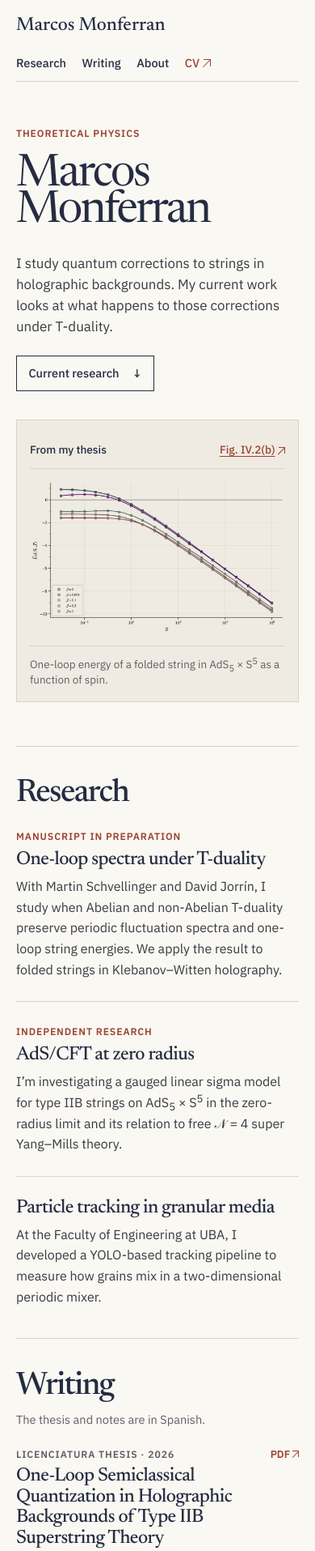
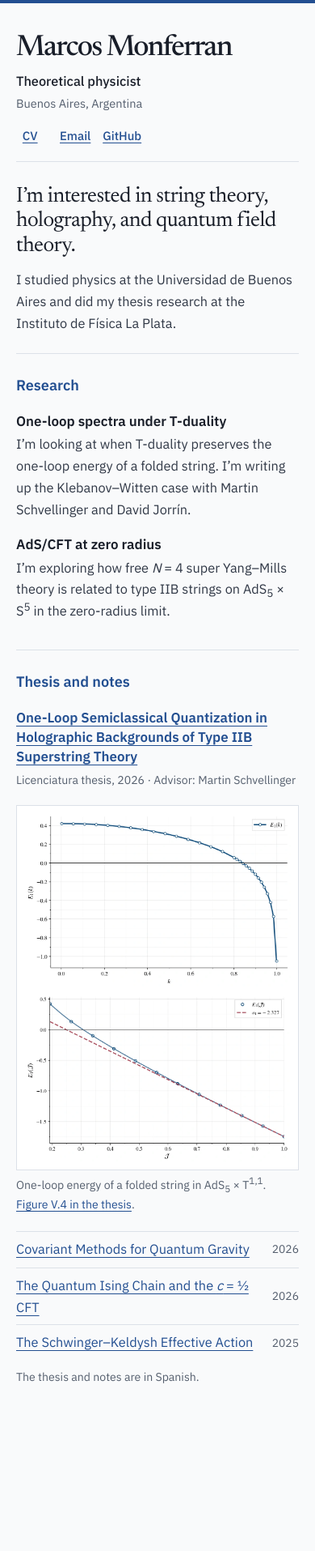
Before and after one commit to Monferran/monferran.github.io, a plain HTML site: page index.html in a window 390 px wide. Shown: the top 1915 px of the page at 81% size. After the commit the page ends 1794 px from the top, so only its background shows below. Drawn offline with Linux system fonts and the light colour scheme.

Commit message:
Redesign academic homepage and feature T11 thesis plots

```diff
--- a/index.html
+++ b/index.html
@@ -3,138 +3,83 @@
 <head>
   <meta charset="utf-8">
   <meta name="viewport" content="width=device-width, initial-scale=1">
-  <title>Marcos Monferran | Theoretical Physics</title>
-  <meta name="description" content="Marcos Monferran’s research in semiclassical string theory and holography. Research, thesis, notes, and curriculum vitae.">
-  <meta name="theme-color" content="#faf8f2">
+  <title>Marcos Monferran | Theoretical Physicist</title>
+  <meta name="description" content="Marcos Monferran, theoretical physicist in Buenos Aires. String theory, holography, and quantum field theory.">
+  <meta name="theme-color" content="#f9fafb">
   <link rel="canonical" href="https://monferran.github.io/">
   <link rel="icon" href="assets/favicon.png" type="image/png">
-  <link rel="preload" href="assets/fonts/newsreader.woff2" as="font" type="font/woff2" crossorigin>
   <link rel="stylesheet" href="style.css">
   <meta property="og:type" content="website">
-  <meta property="og:title" content="Marcos Monferran | Theoretical Physics">
-  <meta property="og:description" content="Semiclassical string theory and holography. Research, thesis, and notes.">
+  <meta property="og:title" content="Marcos Monferran | Theoretical Physicist">
+  <meta property="og:description" content="String theory, holography, and quantum field theory.">
   <meta property="og:url" content="https://monferran.github.io/">
 </head>
-<body id="top">
+<body>
   <a class="skip-link" href="#main">Skip to content</a>
-  <header class="site-header shell">
-    <a class="wordmark" href="./">Marcos Monferran</a>
-    <nav aria-label="Main navigation">
-      <a href="#research">Research</a>
-      <a href="#writing">Writing</a>
-      <a href="#about">About</a>
-      <a class="nav-cv" href="assets/Marcos_Monferran_CV.pdf" aria-label="Curriculum vitae (PDF)">
-        CV <span class="out-arrow" aria-hidden="true"></span>
-      </a>
+
+  <div class="layout">
+    <header class="identity">
+      <h1>Marcos<br> Monferran</h1>
+      <p class="role">Theoretical physicist</p>
+      <p class="location">Buenos Aires, Argentina</p>
+
+      <nav class="links" aria-label="CV and contact">
+        <a href="assets/Marcos_Monferran_CV.pdf" aria-label="CV (PDF)">CV</a>
+        <a href="mailto:marcosagustinmonferran@gmail.com">Email</a>
+        <a href="https://github.com/Monferran">GitHub</a>
       </nav>
+      <span id="contact" class="anchor" aria-hidden="true"></span>
+      <span id="contacto" class="anchor" aria-hidden="true"></span>
     </header>
 
-  <main class="shell" id="main" tabindex="-1">
-    <section class="intro" aria-labelledby="name">
-      <div>
-        <p class="eyebrow">Theoretical physics</p>
-        <h1 id="name">Marcos <span>Monferran</span></h1>
-        <p class="introduction">I study quantum corrections to strings in holographic backgrounds. My current work looks at what happens to those corrections under T-duality.</p>
-        <a class="action" href="#research">Current research <span aria-hidden="true">↓</span></a>
+    <main id="main" tabindex="-1">
+      <div id="about" class="introduction">
+        <span id="sobre-mi" class="anchor" aria-hidden="true"></span>
+        <p class="interests">I’m interested in string theory, holography, and quantum field theory.</p>
+        <p>I studied physics at the Universidad de Buenos Aires and did my thesis research at the Instituto de Física La Plata.</p>
       </div>
 
-      <figure class="thesis-figure">
-        <div class="figure-heading">
-          <span>From my thesis</span>
-          <a href="assets/tesis.pdf#page=56">Fig. IV.2(b) <span class="out-arrow" aria-hidden="true"></span></a>
-        </div>
-        <img src="assets/folded-string-energy.webp" width="1120" height="678"
-          alt="Five curves of one-loop energy versus spin at fixed angular momentum. The curves approach a common slope at large spin on the logarithmic axis.">
-        <figcaption>One-loop energy of a folded string in AdS<sub>5</sub> × S<sup>5</sup> as a function of spin.</figcaption>
-      </figure>
-    </section>
-
-    <span id="trabajo" class="legacy-anchor" aria-hidden="true"></span>
-    <section id="research" class="section">
-      <h2>Research</h2>
-      <div class="entries">
-        <article class="entry">
-          <p class="eyebrow">Manuscript in preparation</p>
+      <section id="research" aria-labelledby="research-heading">
+        <span id="trabajo" class="anchor" aria-hidden="true"></span>
+        <h2 id="research-heading">Research</h2>
+        <div class="projects">
+          <article>
             <h3>One-loop spectra under T-duality</h3>
-          <p>With Martin Schvellinger and David Jorrín, I study when Abelian and non-Abelian T-duality preserve periodic fluctuation spectra and one-loop string energies. We apply the result to folded strings in Klebanov–Witten holography.</p>
+            <p>I’m looking at when T-duality preserves the one-loop energy of a folded string. I’m writing up the Klebanov–Witten case with Martin Schvellinger and David Jorrín.</p>
           </article>
-        <article class="entry">
-          <p class="eyebrow">Independent research</p>
+          <article>
             <h3>AdS/CFT at zero radius</h3>
-          <p>I’m investigating a gauged linear sigma model for type IIB strings on AdS<sub>5</sub> × S<sup>5</sup> in the zero-radius limit and its relation to free 𝒩 = 4 super Yang–Mills theory.</p>
-        </article>
-        <article class="entry">
-          <h3>Particle tracking in granular media</h3>
-          <p>At the Faculty of Engineering at UBA, I developed a YOLO-based tracking pipeline to measure how grains mix in a two-dimensional periodic mixer.</p>
+            <p>I’m exploring how free <i>N</i> = 4 super Yang–Mills theory is related to type IIB strings on AdS<sub>5</sub> × S<sup>5</sup> in the zero-radius limit.</p>
           </article>
         </div>
       </section>
 
-    <span id="textos" class="legacy-anchor" aria-hidden="true"></span>
-    <section id="writing" class="section">
-      <div>
-        <h2>Writing</h2>
-        <p class="section-note">The thesis and notes are in Spanish.</p>
+      <section id="writing" aria-labelledby="writing-heading">
+        <span id="textos" class="anchor" aria-hidden="true"></span>
+        <h2 id="writing-heading">Thesis and notes</h2>
+
+        <article class="thesis">
+          <h3><a href="assets/tesis.pdf">One-Loop Semiclassical Quantization in Holographic Backgrounds of Type IIB Superstring Theory</a></h3>
+          <p class="document-info">Licenciatura thesis, 2026 · Advisor: Martin Schvellinger</p>
+          <figure class="thesis-figure">
+            <div class="panels">
+              <img src="assets/t11-energy-modulus.webp" width="1013" height="663" loading="lazy"
+                alt="One-loop energy versus the elliptic modulus k. The energy decreases and crosses zero near k = 0.84.">
+              <img src="assets/t11-energy-charge.webp" width="1069" height="677" loading="lazy"
+                alt="One-loop energy versus angular momentum. The numerical data approach the dashed linear fit at larger angular momentum.">
             </div>
-      <ul class="documents">
-        <li>
-          <a href="assets/tesis.pdf" aria-describedby="thesis-detail">
-            <span>
-              <span class="document-meta">Licenciatura thesis · 2026</span>
-              <span class="document-title">One-Loop Semiclassical Quantization in Holographic Backgrounds of Type IIB Superstring Theory</span>
-            </span>
-            <span class="document-format">PDF <span class="out-arrow" aria-hidden="true"></span></span>
-          </a>
-          <p id="thesis-detail">Folded strings in AdS<sub>5</sub> × S<sup>5</sup>, AdS<sub>5</sub> × T<sup>1,1</sup>, and AdS<sub>5</sub>–Schwarzschild × S<sup>5</sup>. Advised by Martin Schvellinger.</p>
-        </li>
-        <li>
-          <a href="assets/metodosCovariantes.pdf">
-            <span>
-              <span class="document-meta">General relativity · 2026</span>
-              <span class="document-title">Covariant Methods for Quantum Gravity</span>
-            </span>
-            <span class="document-format">PDF <span class="out-arrow" aria-hidden="true"></span></span>
-          </a>
-        </li>
-        <li>
-          <a href="assets/isingMass.pdf">
-            <span>
-              <span class="document-meta">Solid state physics · 2026</span>
-              <span class="document-title">The Quantum Ising Chain and the <i>c</i> = ½ CFT</span>
-            </span>
-            <span class="document-format">PDF <span class="out-arrow" aria-hidden="true"></span></span>
-          </a>
-        </li>
-        <li>
-          <a href="assets/camposCTP.pdf">
-            <span>
-              <span class="document-meta">Quantum field theory · 2025</span>
-              <span class="document-title">The Schwinger–Keldysh Effective Action</span>
-            </span>
-            <span class="document-format">PDF <span class="out-arrow" aria-hidden="true"></span></span>
-          </a>
-        </li>
+            <figcaption>One-loop energy of a folded string in AdS<sub>5</sub> × T<sup>1,1</sup>. <a href="assets/tesis.pdf#page=68">Figure V.4 in the thesis</a>.</figcaption>
+          </figure>
+        </article>
+
+        <ul class="notes">
+          <li><a href="assets/metodosCovariantes.pdf">Covariant Methods for Quantum Gravity</a><time datetime="2026">2026</time></li>
+          <li><a href="assets/isingMass.pdf">The Quantum Ising Chain and the <i>c</i> = ½ CFT</a><time datetime="2026">2026</time></li>
+          <li><a href="assets/camposCTP.pdf">The Schwinger–Keldysh Effective Action</a><time datetime="2025">2025</time></li>
         </ul>
-    </section>
-
-    <span id="sobre-mi" class="legacy-anchor" aria-hidden="true"></span>
-    <section id="about" class="section">
-      <h2>About</h2>
-      <div class="about-copy">
-        <p>I live in Buenos Aires. I completed my Licenciatura in Physics at the Universidad de Buenos Aires in 2026 and did my thesis research at the Instituto de Física La Plata (IFLP, CONICET–UNLP).</p>
-        <p>In July 2026, I presented a poster on the semiclassical quantization of rotating strings at Advances in Quantum Gravity &amp; Strings in La Plata. I also attended the Perimeter–SAIFR–IFT Journeys into Theoretical Physics in São Paulo.</p>
-        <p>Outside physics, I play chess. I’ve been vegan for ten years.</p>
-      </div>
+        <p class="document-info language-note">The thesis and notes are in Spanish.</p>
       </section>
     </main>
-
-  <span id="contacto" class="legacy-anchor" aria-hidden="true"></span>
-  <footer class="site-footer shell" id="contact">
-    <h2>Contact</h2>
-    <div>
-      <a href="mailto:marcosagustinmonferran@gmail.com">marcosagustinmonferran@gmail.com</a>
-      <a href="https://github.com/Monferran">GitHub <span class="out-arrow" aria-hidden="true"></span></a>
   </div>
-  </footer>
 </body>
 </html>
--- a/style.css
+++ b/style.css
@@ -1,7 +1,6 @@
 @font-face {
   font-family: Newsreader;
   src: url("assets/fonts/newsreader.woff2") format("woff2");
-  font-style: normal;
   font-weight: 400 600;
   font-display: swap;
 }
@@ -9,23 +8,21 @@
 @font-face {
   font-family: "IBM Plex Sans";
   src: url("assets/fonts/ibm-plex-sans.woff2") format("woff2");
-  font-style: normal;
   font-weight: 400 600;
   font-display: swap;
 }
 
 :root {
   color-scheme: light;
-  --paper: #faf8f2;
-  --ink: #252c42;
-  --body: #383a43;
-  --muted: #605e66;
-  --accent: #9b4230;
-  --rule: #d9d3c7;
-  --figure: #efebe2;
-  --display: Newsreader, Georgia, serif;
-  --text: "IBM Plex Sans", Arial, sans-serif;
-  --gutter: clamp(1.25rem, 5vw, 4rem);
+  --page: #f9fafb;
+  --ink: #191e29;
+  --text: #303846;
+  --muted: #555f6e;
+  --link: #234f91;
+  --line: #dce1e8;
+  --sans: "IBM Plex Sans", Arial, sans-serif;
+  --serif: Newsreader, Georgia, serif;
+  --gutter: clamp(1.25rem, 5vw, 3.25rem);
 }
 
 *, *::before, *::after {
@@ -34,28 +31,11 @@
 
 body {
   margin: 0;
-  background: var(--paper);
-  color: var(--body);
-  font: 1rem/1.6 var(--text);
-}
-
-a {
-  color: inherit;
-  text-underline-offset: 0.22em;
-  text-decoration-thickness: 1px;
-}
-
-a:hover {
-  color: var(--accent);
-}
-
-a:focus-visible {
-  outline: 2px solid var(--accent);
-  outline-offset: 4px;
-}
-
-:target {
-  scroll-margin-top: 1rem;
+  min-width: 0;
+  border-top: 4px solid var(--link);
+  background: var(--page);
+  color: var(--text);
+  font: 1.02rem/1.65 var(--sans);
 }
 
 h1, h2, h3, p, figure {
@@ -64,383 +44,243 @@ h1, h2, h3, p, figure {
 
 h1, h2, h3 {
   color: var(--ink);
-  font-family: var(--display);
-  font-weight: 500;
-  line-height: 1.04;
 }
 
 sub, sup {
   line-height: 0;
 }
 
-.shell {
-  width: min(72rem, calc(100% - var(--gutter) * 2));
-  margin-inline: auto;
+a {
+  color: var(--link);
+  text-decoration-thickness: 1px;
+  text-underline-offset: 0.22em;
+}
+
+a:hover {
+  text-decoration-thickness: 2px;
+}
+
+a:focus-visible {
+  outline: 2px solid var(--link);
+  outline-offset: 4px;
+}
+
+.anchor {
+  display: block;
+}
+
+:target {
+  scroll-margin-top: 1.5rem;
 }
 
 .skip-link {
   position: fixed;
-  top: 0.75rem;
+  top: 0.7rem;
   left: var(--gutter);
   z-index: 1;
-  padding: 0.5rem 0.75rem;
+  padding: 0.45rem 0.7rem;
   transform: translateY(-200%);
-  color: var(--ink);
-  background: var(--paper);
+  background: var(--page);
 }
 
 .skip-link:focus {
   transform: none;
 }
 
-.site-header {
-  display: flex;
-  align-items: center;
-  justify-content: space-between;
-  gap: 1rem;
-  min-height: 5rem;
-  border-bottom: 1px solid var(--rule);
-  color: var(--ink);
+.layout {
+  display: grid;
+  grid-template-columns: minmax(12.25rem, 15rem) minmax(0, 1fr);
+  align-items: start;
+  column-gap: clamp(2rem, 6.2vw, 6rem);
+  width: min(65rem, calc(100% - 2 * var(--gutter)));
+  margin-inline: auto;
+  padding-block: clamp(3rem, 7.2vw, 6.25rem);
 }
 
-.wordmark {
-  font: 500 1.45rem/1 var(--display);
-  padding-block: 0.8rem;
-  white-space: nowrap;
-  text-decoration: none;
+.identity {
+  position: sticky;
+  top: 3rem;
 }
 
-.site-header nav {
-  display: flex;
-  flex-wrap: wrap;
-  align-items: center;
-  gap: clamp(0.75rem, 2.7vw, 2.25rem);
-  font-size: 0.91rem;
+h1 {
+  font: 500 clamp(3.15rem, 4.1vw, 4rem)/0.91 var(--serif);
+  letter-spacing: -0.047em;
+}
+
+.role {
+  margin-top: 1rem;
+  color: var(--ink);
   font-weight: 500;
 }
 
-.site-header nav a {
-  display: inline-flex;
-  align-items: center;
-  gap: 0.3em;
-  min-height: 44px;
-  text-decoration: none;
-}
-
-.site-header nav a:hover {
-  text-decoration: underline;
-}
-
-.site-header .nav-cv {
-  min-width: 44px;
-  color: var(--accent);
-}
-
-.out-arrow {
-  position: relative;
-  display: inline-block;
-  width: 0.62em;
-  height: 0.62em;
-  border-top: 1px solid currentColor;
-  border-right: 1px solid currentColor;
-  vertical-align: 0.1em;
-}
-
-.out-arrow::after {
-  position: absolute;
-  top: 0;
-  right: 0;
-  width: 0.8em;
-  height: 1px;
-  background: currentColor;
-  content: "";
-  transform: rotate(-45deg);
-  transform-origin: right;
-}
-
-.intro {
-  display: grid;
-  grid-template-columns: minmax(0, 1.16fr) minmax(0, 0.84fr);
-  align-items: center;
-  gap: clamp(2.5rem, 6.4vw, 6rem);
-  padding: clamp(3.4rem, 7.7vw, 7.2rem) 0;
-}
-
-.eyebrow, .document-meta {
-  color: var(--accent);
-  font-size: 0.76rem;
-  font-weight: 600;
-  letter-spacing: 0.075em;
-  text-transform: uppercase;
-}
-
-h1 {
-  margin-top: 1.2rem;
-  font-size: clamp(4.1rem, 8.1vw, 7.75rem);
-  font-weight: 400;
-  line-height: 0.82;
-  letter-spacing: -0.047em;
-}
-
-h1 span {
-  display: block;
-}
-
-.introduction {
-  max-width: 37ch;
-  margin-top: 1.7rem;
-  font-size: clamp(1.06rem, 1.65vw, 1.28rem);
-  line-height: 1.54;
-}
-
-.action {
-  display: inline-flex;
-  align-items: center;
-  gap: 1rem;
-  min-height: 44px;
-  margin-top: 1.4rem;
-  padding: 0.52rem 0.9rem;
-  border: 1px solid var(--ink);
-  color: var(--ink);
-  font-size: 0.91rem;
-  font-weight: 500;
-  text-decoration: none;
-  transition: background-color 140ms, color 140ms;
-}
-
-.action:hover {
-  background: var(--ink);
-  color: var(--paper);
-}
-
-.thesis-figure {
-  min-width: 0;
-  margin: 0;
-  padding: 0.95rem clamp(1rem, 2vw, 1.6rem) 1rem;
-  border: 1px solid var(--rule);
-  background: var(--figure);
-}
-
-.figure-heading {
-  display: flex;
-  flex-wrap: wrap;
-  justify-content: space-between;
-  align-items: center;
-  gap: 0 1rem;
-  border-bottom: 1px solid var(--rule);
-  color: var(--ink);
-  font-size: 0.85rem;
-  font-weight: 500;
-}
-
-.figure-heading a {
-  display: inline-flex;
-  align-items: center;
-  gap: 0.3em;
-  min-height: 44px;
-  color: var(--accent);
-}
-
-.thesis-figure img {
-  display: block;
-  width: 100%;
-  height: auto;
-  margin: 0.85rem 0 0.8rem;
-  mix-blend-mode: multiply;
-}
-
-.thesis-figure figcaption {
-  padding-top: 0.8rem;
-  border-top: 1px solid var(--rule);
-  color: var(--muted);
-  font-size: 0.84rem;
-  line-height: 1.45;
-}
-
-.legacy-anchor {
-  display: block;
-}
-
-.section, .site-footer {
-  display: grid;
-  grid-template-columns: minmax(9rem, 0.38fr) minmax(0, 1fr);
-  gap: clamp(1.25rem, 5.5vw, 5rem);
-  border-top: 1px solid var(--rule);
-  padding: clamp(2.4rem, 5vw, 4.5rem) 0;
-}
-
-h2 {
-  font-size: clamp(2.45rem, 4.5vw, 4.15rem);
-  letter-spacing: -0.04em;
-}
-
-h3, .document-title {
-  font-size: clamp(1.47rem, 2.75vw, 2.16rem);
-  letter-spacing: -0.025em;
-}
-
-.entry + .entry {
-  margin-top: 1.65rem;
-  padding-top: 1.65rem;
-  border-top: 1px solid var(--rule);
-}
-
-.entry .eyebrow {
-  margin-bottom: 0.5rem;
-}
-
-.entry h3 + p {
-  margin-top: 0.48rem;
-}
-
-.entry p, .about-copy p {
-  max-width: 66ch;
-}
-
-.section-note {
-  max-width: 19ch;
-  margin-top: 0.55rem;
+.location {
+  margin-top: 0.1rem;
   color: var(--muted);
   font-size: 0.91rem;
 }
 
-.documents {
-  list-style: none;
+.links {
+  display: flex;
+  flex-wrap: wrap;
+  gap: 0 0.75rem;
+  margin-top: 1.13rem;
+  margin-left: -0.3rem;
+  font-size: 0.93rem;
+  font-weight: 500;
+}
+
+.links a {
+  display: inline-flex;
+  align-items: center;
+  justify-content: center;
+  min-width: 44px;
+  min-height: 44px;
+}
+
+.introduction {
+  padding-bottom: 2.25rem;
+}
+
+.interests {
+  max-width: 32ch;
+  margin-bottom: 0.8rem;
+  color: var(--ink);
+  font: 400 clamp(1.66rem, 2.8vw, 2.45rem)/1.15 var(--serif);
+  letter-spacing: -0.02em;
+}
+
+.introduction p + p, .projects p {
+  max-width: 63ch;
+}
+
+section {
+  border-top: 1px solid var(--line);
+  padding-block: 1.7rem 2.1rem;
+}
+
+h2 {
+  margin-bottom: 1.25rem;
+  color: var(--link);
+  font: 600 1.13rem/1.3 var(--sans);
+}
+
+h3 {
+  font: 600 1.06rem/1.42 var(--sans);
+}
+
+.projects article + article {
+  margin-top: 1.12rem;
+}
+
+.projects p {
+  margin-top: 0.2rem;
+}
+
+.thesis h3 {
+  max-width: 59ch;
+}
+
+.document-info {
+  margin-top: 0.38rem;
+  color: var(--muted);
+  font-size: 0.88rem;
+}
+
+.thesis-figure {
+  margin-top: 1.2rem;
+  margin-bottom: 1.3rem;
+}
+
+.panels {
+  display: grid;
+  grid-template-columns: repeat(2, minmax(0, 1fr));
+  align-items: center;
+  gap: clamp(0.4rem, 1vw, 0.8rem);
+  padding: 0.55rem 0.55rem 0.5rem;
+  border: 1px solid var(--line);
+  background-color: #fff;
+}
+
+.panels img {
+  display: block;
+  width: 100%;
+  height: auto;
+}
+
+figcaption {
+  margin-top: 0.47rem;
+  color: var(--muted);
+  font-size: 0.88rem;
+}
+
+.notes {
   margin: 0;
   padding: 0;
+  list-style: none;
 }
 
-.documents li + li {
-  border-top: 1px solid var(--rule);
-  margin-top: 1rem;
-  padding-top: 1rem;
+.notes li {
+  display: grid;
+  grid-template-columns: minmax(0, 1fr) auto;
+  align-items: center;
+  column-gap: 1rem;
+  border-top: 1px solid var(--line);
 }
 
-.documents a {
-  display: grid;
-  grid-template-columns: minmax(0, 1fr) auto;
-  align-items: start;
-  gap: 0.8rem;
+.notes a {
+  display: block;
   min-height: 44px;
-  color: var(--ink);
-  text-decoration: none;
+  padding-block: 0.5rem;
 }
 
-.documents a:hover .document-title {
-  color: var(--accent);
-  text-decoration: underline;
-  text-decoration-thickness: 1px;
+.notes time {
+  color: var(--muted);
+  font-size: 0.87rem;
+  font-variant-numeric: tabular-nums;
 }
 
-.document-meta {
-  display: block;
-  margin-bottom: 0.3rem;
-  color: var(--muted);
+.language-note {
+  margin-top: 0.52rem;
 }
 
-.document-title {
-  display: block;
-  max-width: 33ch;
-  font-family: var(--display);
-  font-weight: 500;
-  line-height: 1.08;
-}
+@media (max-width: 43rem) {
+  .layout {
+    grid-template-columns: minmax(0, 1fr);
+    gap: 1.7rem;
+    width: min(35rem, calc(100% - 2 * var(--gutter)));
+    padding-top: 2.5rem;
+  }
 
-.document-format {
-  color: var(--accent);
-  font-size: 0.8rem;
-  font-weight: 600;
-  white-space: nowrap;
-}
+  .identity {
+    position: relative;
+    top: auto;
+    border-bottom: 1px solid var(--line);
+    padding-bottom: 0.55rem;
+  }
 
-.documents p {
-  max-width: 60ch;
-  margin-top: 0.48rem;
-  font-size: 0.94rem;
-}
-
-.about-copy p + p {
-  margin-top: 0.85rem;
-}
-
-.site-footer {
-  align-items: baseline;
-  padding: 1.65rem 0 2.4rem;
-}
-
-.site-footer h2 {
-  font-size: 1.55rem;
-  letter-spacing: -0.015em;
-}
-
-.site-footer div {
-  display: flex;
-  min-width: 0;
-  align-items: center;
-  flex-wrap: wrap;
-  gap: 0 1.4rem;
-}
-
-.site-footer a {
-  display: inline-flex;
-  align-items: center;
-  gap: 0.3em;
-  min-height: 44px;
-  overflow-wrap: anywhere;
-  font-size: 0.92rem;
-}
-
-@media (max-width: 54rem) {
-  .intro {
-    gap: 2rem;
+  h1 br {
+    display: none;
   }
 
   h1 {
-    font-size: clamp(3.75rem, 9vw, 5.75rem);
+    font-size: clamp(2.25rem, 8.9vw, 3.4rem);
+  }
+
+  .role {
+    margin-top: 0.65rem;
+  }
+
+  .links {
+    margin-top: 0.43rem;
+  }
+
+  .introduction {
+    padding-bottom: 1.45rem;
   }
 }
 
-@media (max-width: 43rem) {
-  .site-header {
-    display: block;
-    padding-top: 0.45rem;
-  }
-
-  .wordmark {
-    display: inline-block;
-  }
-
-  .site-header nav {
-    gap: 0 clamp(1.15rem, 5vw, 2rem);
-  }
-
-  .intro, .section, .site-footer {
+@media (max-width: 28rem) {
+  .panels {
     grid-template-columns: minmax(0, 1fr);
   }
-
-  .intro {
-    gap: 2.2rem;
-  }
-
-  h1 {
-    font-size: clamp(3.45rem, 14.2vw, 6.4rem);
-  }
-
-  .thesis-figure {
-    width: min(100%, 29rem);
-  }
-
-  .section-note {
-    max-width: none;
-  }
-
-  .site-footer {
-    gap: 0.15rem;
-  }
 }
-
-@media (prefers-reduced-motion: reduce) {
-  .action {
-    transition: none;
-  }
-}
```
Also changed, not shown: assets/t11-energy-charge.webp (added), assets/t11-energy-modulus.webp (added). Lines whose indentation alone changed are shown as unchanged.
